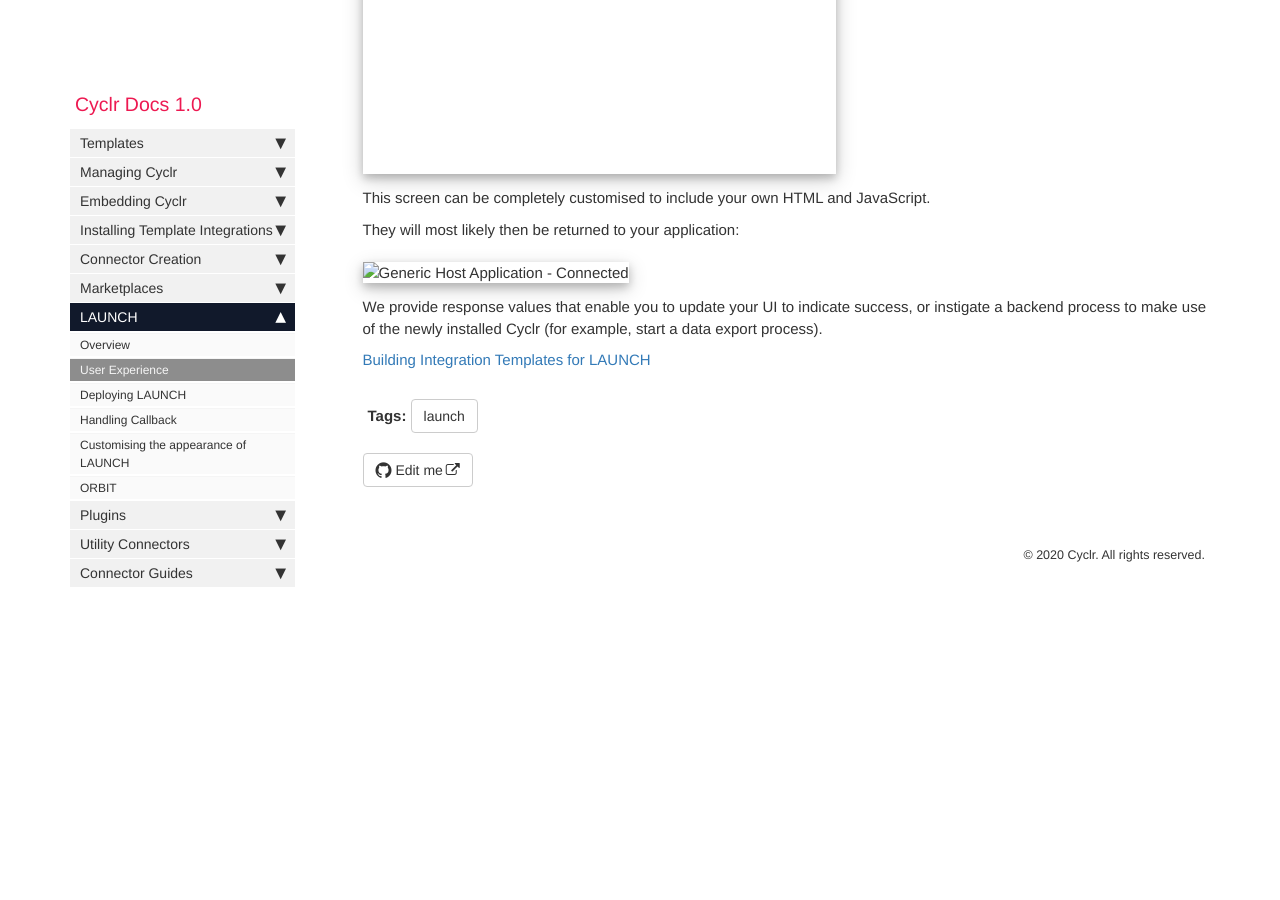
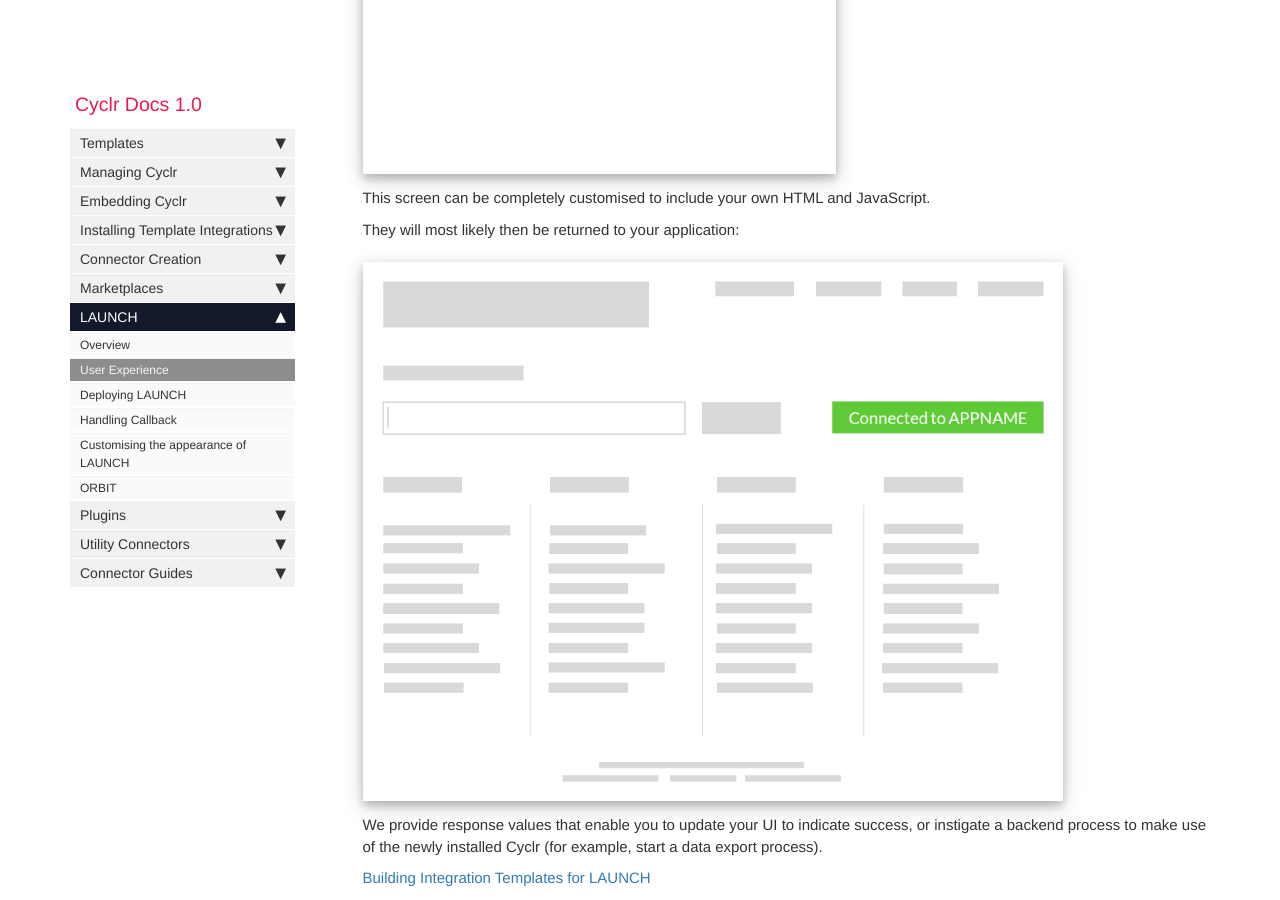
Before and after one commit to sneakysneak/docs, a Jekyll site: the page built from pages/launch/user-experience.md, in a window 1280 px wide and 900 px high, scrolled down 5952 px. Built offline with Jekyll 4.4.1, drawn with Linux system fonts in a browser that asks for light colours; comment, search, counter and statistics services are not loaded; before the commit the page ends 6576 px from its top, so only the background shows below that.

Commit message:
Fixed broken image path.

```diff
--- a/pages/launch/user-experience.md
+++ b/pages/launch/user-experience.md
@@ -82,7 +82,7 @@ This screen can be completely customised to include your own HTML and JavaScript
 They will most likely then be returned to your application:
 
 
-![Generic Host Application - Connected](./generic-host-app-connected.png)
+![Generic Host Application - Connected](./images/generic-host-app-connected.png)
 
 
 We provide response values that enable you to update your UI to indicate success, or instigate a backend process to make use of the newly installed Cyclr (for example, start a data export process).
```
